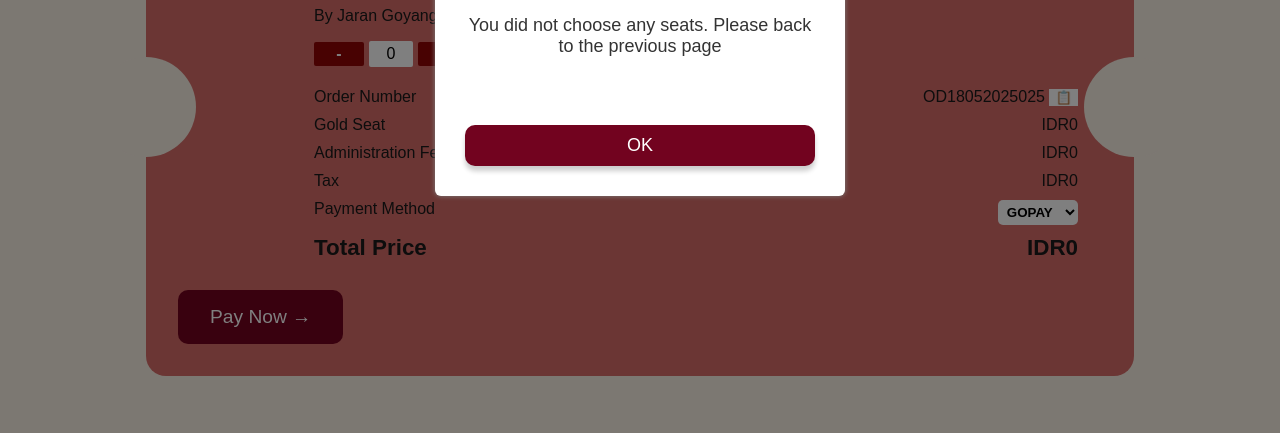
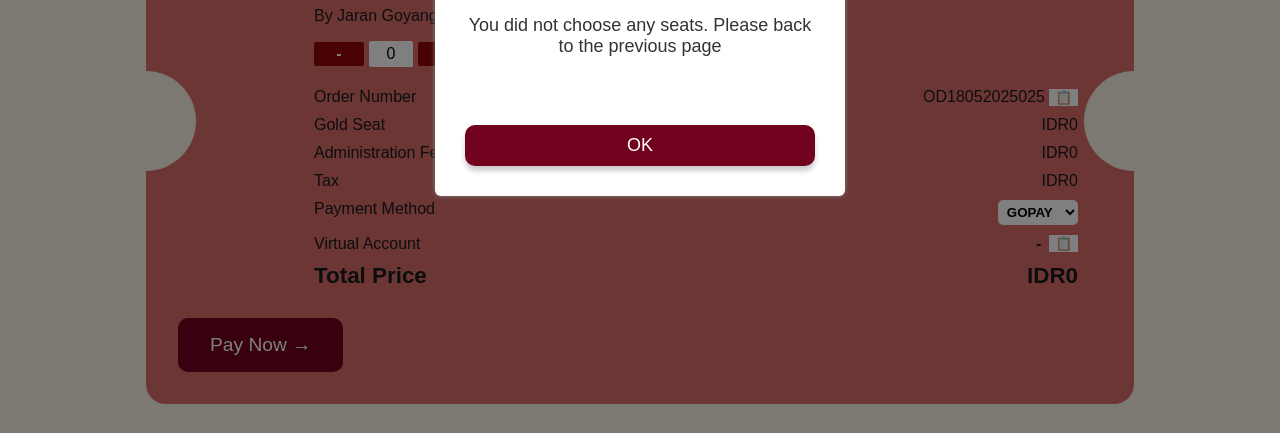
Before and after one commit to wahyuimampras/TeaterBox-LEC-WEB-BAD, a plain HTML site: page payment.html in a window 1280 px wide. Shown: the part 367-800 px from the top of the page. Drawn offline with Linux system fonts and the light colour scheme; sample sign-in values are in the browser's storage.

Commit message:
Update payment.html

```diff
--- a/payment.html
+++ b/payment.html
@@ -50,6 +50,13 @@
                 <option>BCA</option>
               </select>
             </div>
+            <div class="row">
+              <span>Virtual Account</span>
+              <span id="virtual-account">
+                <span id="va-number">-</span>
+                <button class="copy-btn" onclick="copyVA()">📋</button>
+              </span>
+            </div>
            <div class="row total"><span>Total Price</span><span id="total">Rp0</span></div>
         </div>
       </div>
```
